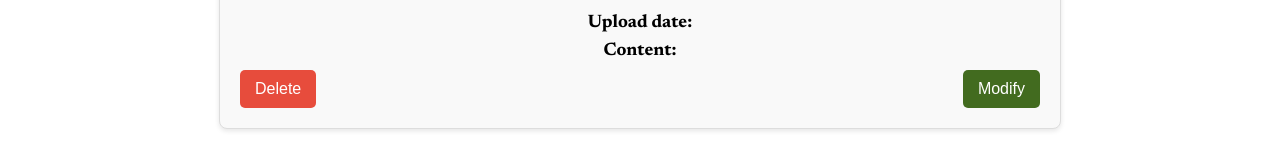
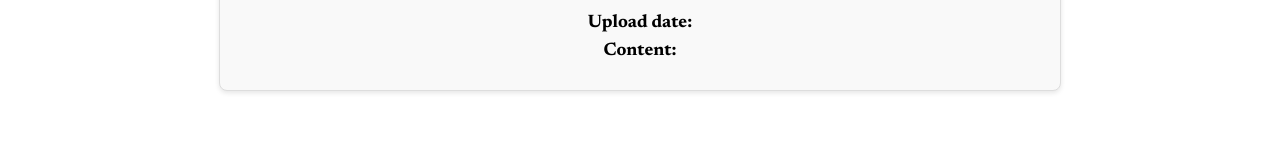
Before and after one commit to Kim-Tae-Yeong/EveryHealth, a Vue app in the folder frontend/: page /community/1 in a window 1280 px wide. Shown: the part 226-386 px from the top of the page. Built offline with nearby package versions, Linux system fonts and the light colour scheme; no server answers; what v-calendar would draw is missing.

Commit message:
Feat : community 게시글 상세 조회시 본인 글만 수정 & 삭제 가능

```diff
--- a/frontend/src/components/CommunityDetailForm.vue
+++ b/frontend/src/components/CommunityDetailForm.vue
@@ -8,7 +8,7 @@
         <p class="detail-text"><strong>Upload date: </strong> {{ date }}</p>
         <p class="detail-text"><strong>Content: </strong> {{ content }}</p>
 
-        <div class="button-container">
+        <div v-if="currentUserId === writerUserId" class="button-container">
             <button @click="navigateToDelete" class="delete-button">Delete</button>
             <button @click="navigateToEdit" class="modify-button">Modify</button>
         </div>
@@ -25,7 +25,10 @@ export default {
         return {
             imageUrl: "",
             date: "",
-            content: ""
+            content: "",
+            writer: "",
+            writerUserId: "",
+            currentUserId: localStorage.getItem('userId'),
         };
     },
     mounted() {
@@ -45,6 +48,7 @@ export default {
                     this.date = data.board.date;
                     this.content = data.board.content;
                     this.writer = data.email;
+                    this.writerUserId = String(data.board.userId);
                 })
                 .catch(error => {
                     console.error("Error fetching board details: ", error);
```
Also changed, not shown: 1 other file (tests, documents, lock files or other folders).
